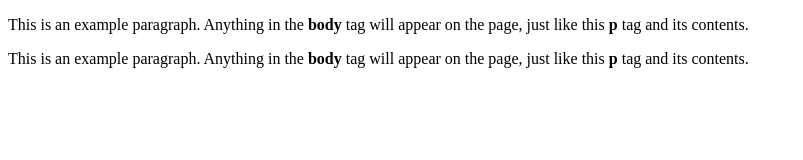
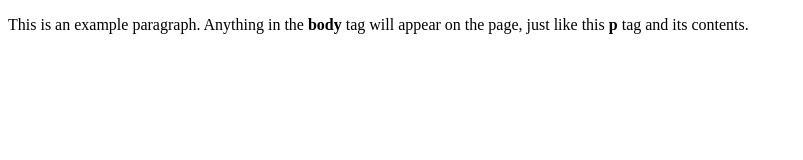
Before and after one commit to SarmadNaroo/Test_Project_saroo, a plain HTML site: page index.html in a window 1280 px wide. Shown: the whole page, without its empty margins (0-803 px from the left). Drawn offline with Linux system fonts and the light colour scheme.

Commit message:
Third commit

```diff
--- a/index.html
+++ b/index.html
@@ -5,6 +5,5 @@
   </head>
   <body>
     <p>This is an example paragraph. Anything in the <strong>body</strong> tag will appear on the page, just like this <strong>p</strong> tag and its contents.</p>
-    <p>This is an example paragraph. Anything in the <strong>body</strong> tag will appear on the page, just like this <strong>p</strong> tag and its contents.</p>
   </body>
 </html>
```
